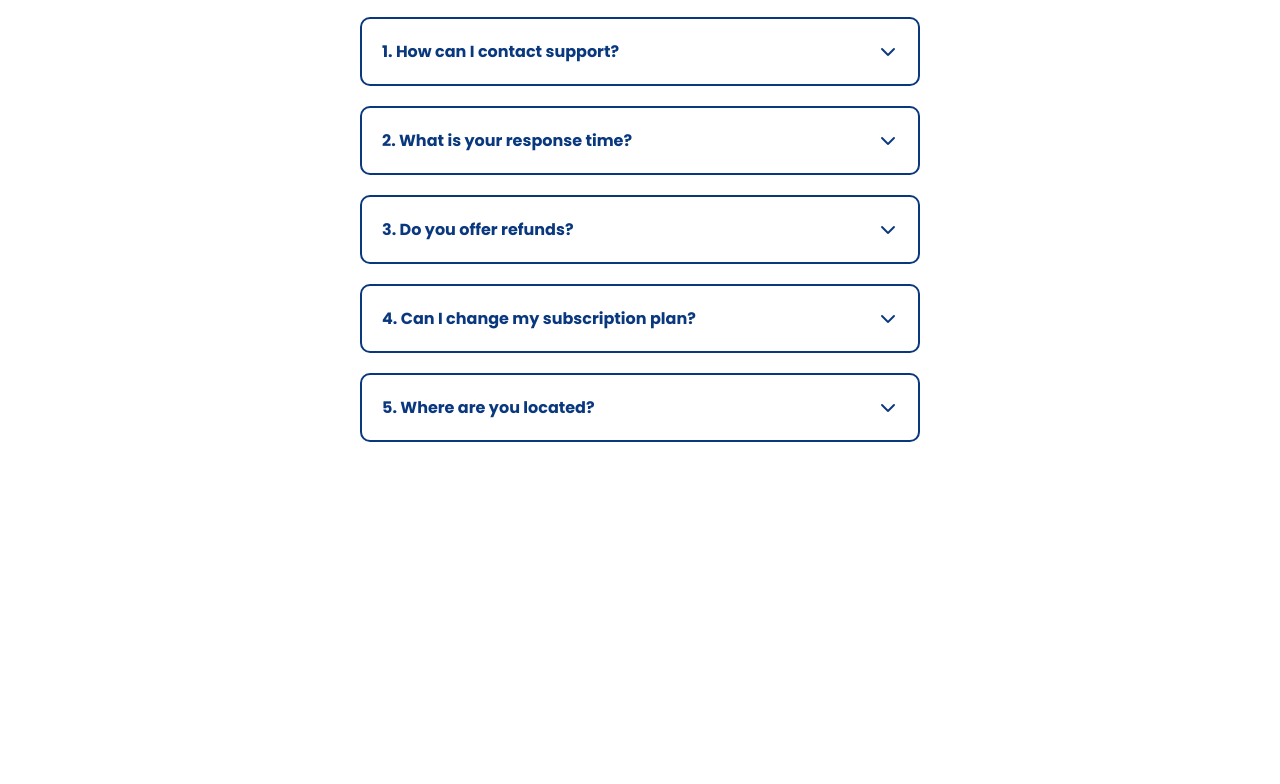
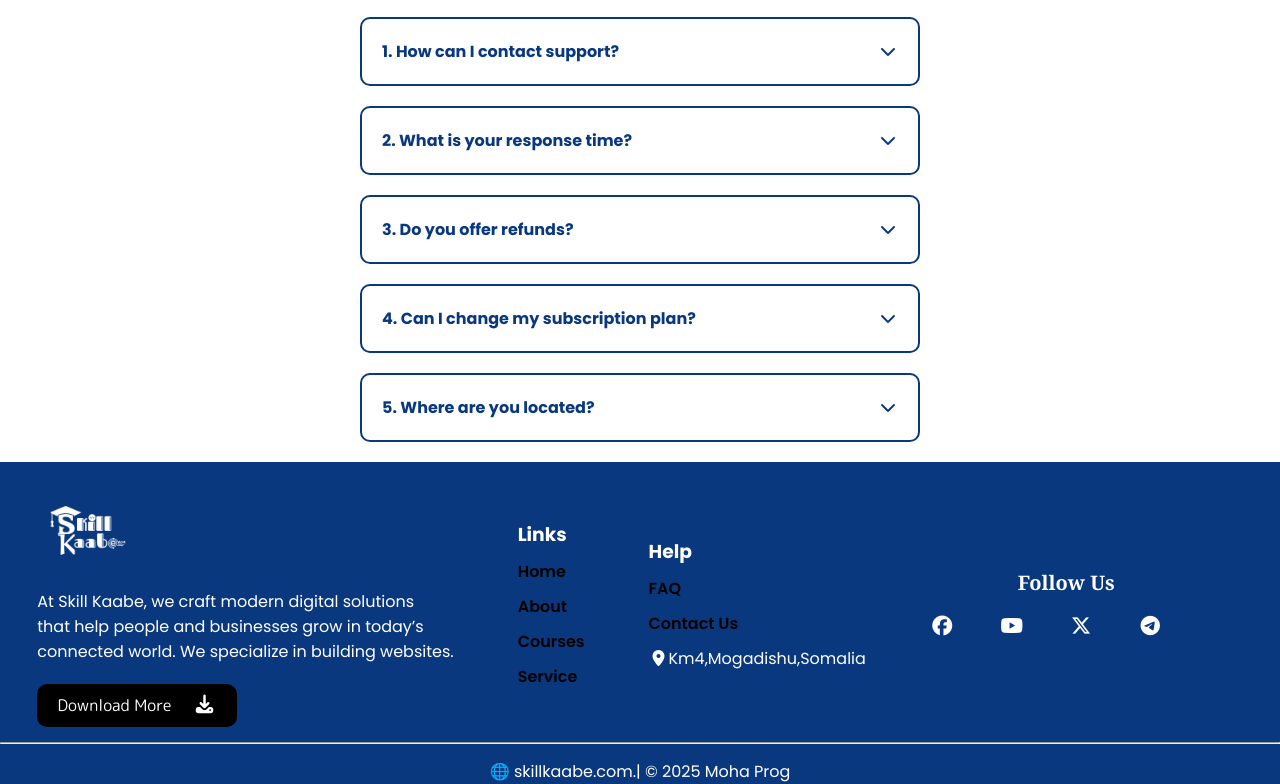
Before and after one commit to mohaproprog/skill-kaabe-project, a plain HTML site: page index.html in a window 1280 px wide. Shown: the part 3708-4492 px from the top of the page. Before the commit the page ends 4170 px from the top, so only its background shows below. Drawn offline with Linux system fonts and the light colour scheme; a web font is replaced by a local one.

Commit message:
done proj

```diff
--- a/index.html
+++ b/index.html
@@ -297,6 +297,55 @@ From Facebook campaigns to Instagram engagement, we position businesses where th
   </details>
 </div>
 
+<!-- -------------------------------------- -->
+
+<!-- footer -->
+
+<div class="footer">
+    <div class="upFooter">
+        <div class="oneFooter">
+            <img src="./images/bg_black_logo-removebg-preview.png" >
+            <p>At Skill Kaabe, we craft modern digital solutions <br> that help people and businesses grow in
+                 today’s <br> connected world.
+We specialize in building websites.</p>
+            <a href="./images/downloadfile.png" download>Download More <i class="fa-solid fa-download"></i> </a>
+        </div>
+
+
+        <div class="twoFooter">
+            <h3>Links</h3>
+            <a href="./index.html">Home</a>
+            <a href="./index.html#myAbout">About</a>
+            <a href="./vedioes.html">Courses</a>
+            <a href="./index.html#myService">Service</a>
+
+        </div>
+        <div class="threeFooter">
+            <h3>Help</h3>
+            <a href="">FAQ</a>
+            <a href="./contact.html">Contact Us</a>
+            <p><i class="fa-solid fa-location-dot"></i>Km4,Mogadishu,Somalia</p>
+        </div>
+        <div class="fourFooter">
+            <h3>Follow Us</h3>
+            <i class="fa-brands fa-facebook"></i>
+            <i class="fa-brands fa-youtube"></i>
+            <i class="fa-brands fa-x-twitter"></i>
+            <i class="fa-brands fa-telegram"></i>
+
+        </div>
+
+
+    </div>
+
+<hr>
+    <!-- ------------------ -->
+    <div class="downFooter">
+        <p>🌐 skillkaabe.com.| © 2025 Moha Prog</p>
+    </div>
+</div>
+
+
 
 
 
--- a/style.css
+++ b/style.css
@@ -656,3 +656,157 @@ navbar responsive */
 .faq details[open] .hideArrow{
     display: inline;
 }
+
+
+
+/* --------------------------------- */
+
+/* footer */
+
+.footer{
+    background: #0a387e;
+    min-height: 40vh;
+    display: flex;
+    flex-direction: column;
+    gap: 15px;
+
+}
+
+.upFooter{
+    display: flex;
+    justify-content: center;
+    align-items: center;
+    margin-top: 20px;
+    color: #fff;
+    gap: 5%;
+    flex-wrap: wrap;
+
+
+}
+
+.upFooter .oneFooter img{
+    width: 100px;
+
+}
+.upFooter .oneFooter a{
+    background: #000;
+    text-decoration: none;
+    color: #fff;
+    padding: 10px 10px;
+    width: 200px;
+    display: block;
+    margin-top: 20px;
+    display: flex;
+    justify-content: space-around;
+    align-items: center;
+    border-radius: 10px;
+    font-family:var(--topicf);
+    transition: 0.5s;
+}
+
+.upFooter .oneFooter a i{
+    font-size: 20px;
+}
+.upFooter .oneFooter a:hover{
+    background: #fff;
+    color: #000;
+    transform: scale(1.2);
+}
+
+
+/*
+-------------------- twofooter------------- */
+.upFooter .twoFooter{
+    display: flex;
+    flex-direction: column;
+}
+
+.upFooter .twoFooter a{
+    text-decoration: none;
+    color: #000;
+    margin-top: 10px;
+    font-weight: 600;
+    transition: 0.5s;
+}
+.upFooter .twoFooter a:hover{
+    transform: scale(1.2);
+    color: #fff;
+
+}
+
+
+/* ----------threeFooter------- */
+
+
+.upFooter .threeFooter{
+    display: flex;
+    flex-direction: column;
+
+}
+
+.upFooter .threeFooter a{
+    text-decoration: none;
+    color: #000;
+    margin-top: 10px;
+    font-weight: 600;
+}
+.upFooter .threeFooter a:hover{
+    transform: scale(1.05);
+    color: #fff;
+}
+.upFooter .threeFooter p{
+    margin-top: 10px;
+}
+
+
+/* --------------------fourFooter----------------- */
+
+.upFooter .fourFooter{
+    margin-right: 40px;
+}
+.upFooter .fourFooter h3{
+    font-size: 20px;
+    display: flex;
+    justify-content: center;
+    font-family:Cambria, Cochin, Georgia, Times, 'Times New Roman', serif;
+}
+.upFooter .fourFooter i{
+    margin-right: 40px;
+    margin-top: 20px;
+    font-size: 20px;
+    transition: 0.5s;
+}
+
+.upFooter .fourFooter i:hover{
+    transform: scale(2);
+
+}
+
+/* --------------------------------- */
+
+/* downfooter */
+.downFooter{
+    color: #fff;
+    display: flex;
+    justify-content: center;
+    align-items: center;
+}
+
+
+
+
+@media (max-width:900px){
+
+    .footer{
+        flex-direction: column;
+        margin-right: 20px;
+        padding: 20px;
+    }
+
+    .upFooter .twoFooter{
+        margin-top: 20px;
+        margin-right: 20px;
+        margin-bottom: 20px;
+    }
+
+}
```
Also changed, not shown: images/3843197.jpg (deleted), images/bg_black_logo-removebg-preview.png (added), images/black-man-mustache-21105614.webp (deleted), images/reve.png (deleted), images/reveiw.png (deleted), 1 other file.
